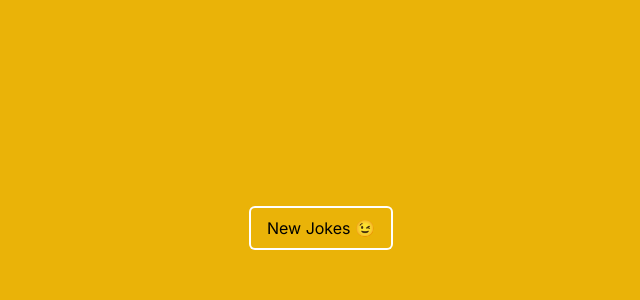
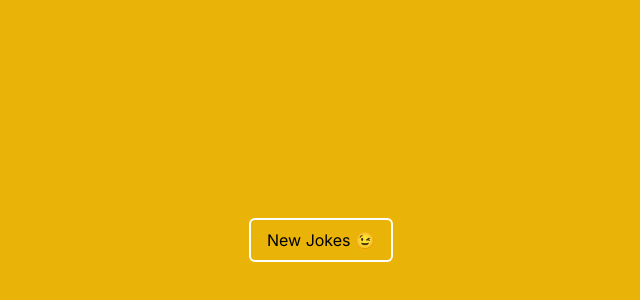
Before and after one commit to modest-azad/randomJokes, a Next.js app: page / in a window 1280 px wide. Shown: the part 172-472 px from the top of the page, without its empty margins (319-959 px from the left). Built offline with nearby package versions, Linux system fonts and the light colour scheme.

Commit message:
margin added

```diff
--- a/src/app/page.tsx
+++ b/src/app/page.tsx
@@ -26,7 +26,7 @@ function jokes(){
         <h1 className="text-3xl font-bold">{text1}</h1>
         <p className="text-2xl">{text2}</p>
 
-        <button className="ring-2 ring-white px-4 py-2 rounded" onClick={jokes} >New Jokes 😉</button>
+        <button className="ring-2 ring-white mt-6 px-4 py-2 rounded" onClick={jokes} >New Jokes 😉</button>
       </div>
     </main>
   );
```
